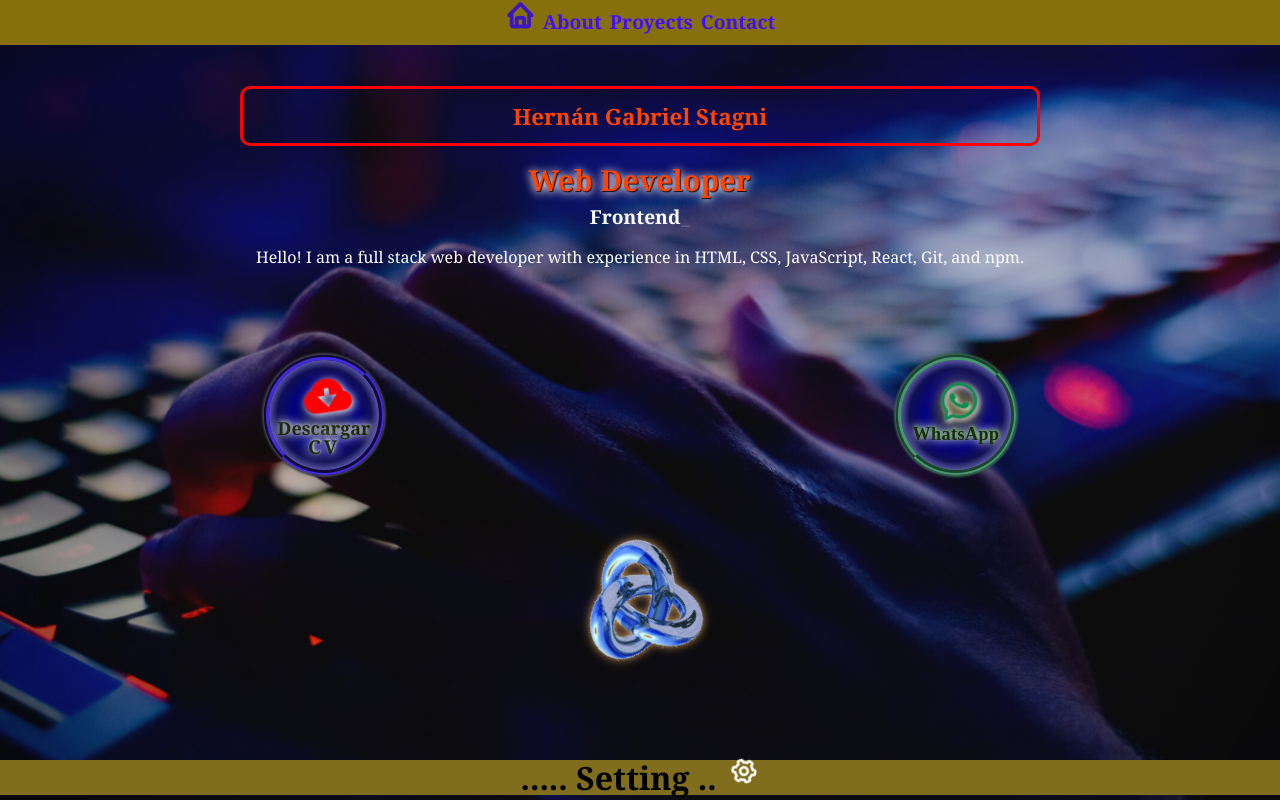
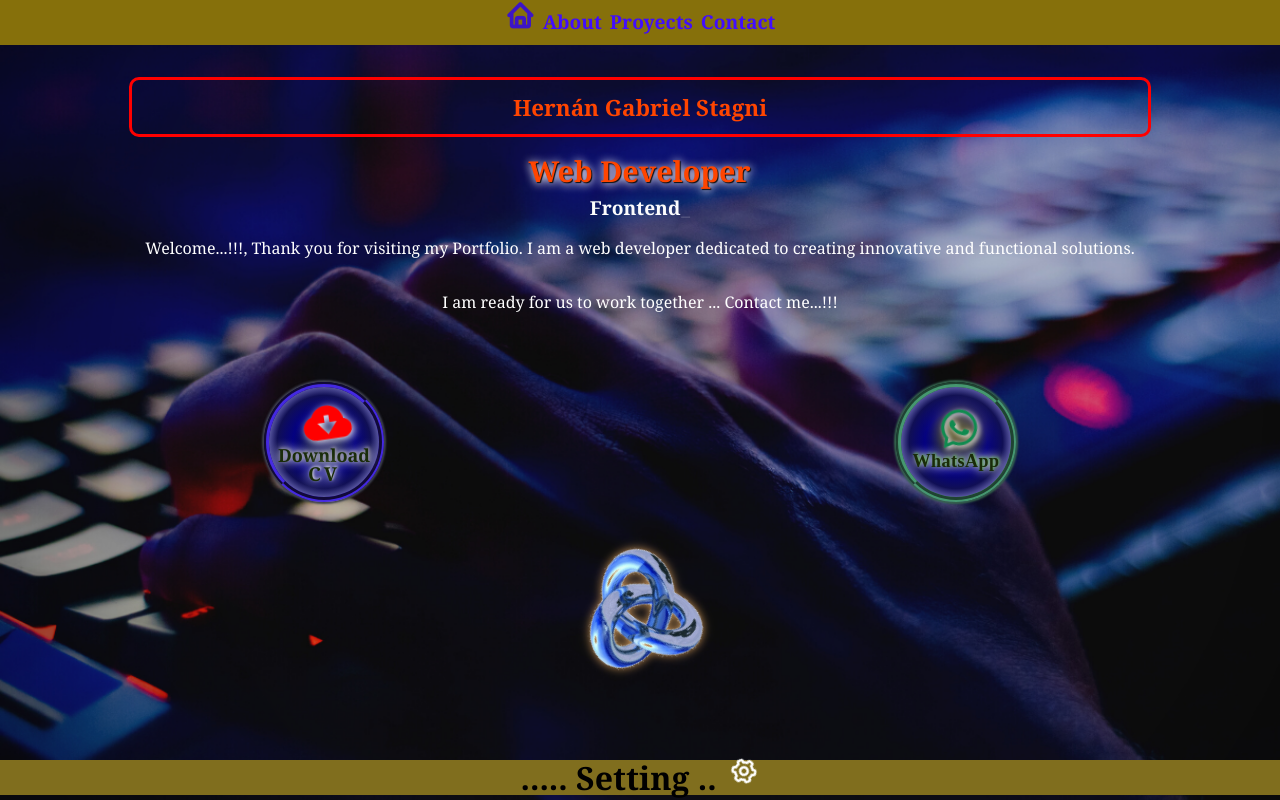
Before and after one commit to HernanGabrielStagni/Portolio-Hernan-Stagni-2024, a React (Vite) app: page / in a window 1280 px wide. Shown: the top 800 px of the page. Built offline with nearby package versions, Linux system fonts and the light colour scheme.

Commit message:
Le hice algunos ajustes respecto del idioma

```diff
--- a/src/COMPONENTS/Descargar_PDF/DescargarPDF.jsx
+++ b/src/COMPONENTS/Descargar_PDF/DescargarPDF.jsx
@@ -1,10 +1,11 @@
 import React from "react";
 import "../Descargar_PDF/descargarPDF_CSS.css";
+import { useTranslation } from "react-i18next";
 
 
 const DescargarPDF = () => {
   const urlPDF = "/pdf/CV_Hernan Gabriel Stagni Español 2 .pdf"; // Reemplaza esto con la ruta real de tu archivo PDF
-
+  const { t } = useTranslation();
   return (
     <div className="container_general">
       <a
@@ -16,8 +17,8 @@ const DescargarPDF = () => {
 
             <div className="circulo__descarga">
               <i className="bx bxs-cloud-download bx-tada"></i>
-              <h3>Descargar </h3>
-              <h2>CV</h2>
+              <h3>{t("DescargarPDF.descargar")} </h3>
+              <h2>{t("DescargarPDF.cv")}</h2>
               <br />
             </div>
 
--- a/src/COMPONENTS/Inicio.jsx
+++ b/src/COMPONENTS/Inicio.jsx
@@ -5,6 +5,11 @@ import { useTranslation } from "react-i18next";
 
 import Whatsapp from "./WHATSAPP/Whatsapp";
 import Typewriter from 'typewriter-effect';
+
+// con esto en cada componente accedemos a las variables en cada lengueje
+//import { useTranslation } from "react-i18next"; (importa el Hook )
+//const { t } = useTranslation();  (baja en t el json)
+//<h1 >{t("inicio.name")}</h1>     (accede a la variable deseada)
 
 const Inicio = () => {
   const { t } = useTranslation();
@@ -51,6 +56,7 @@ const Inicio = () => {
        {/* // Hola , soy un desarrollador web full stack con expreriencioa
        //en HTML, CSS, JavaScript, React, Git y npm. */}
         <p> {t("inicio.presentation")}</p>
+        <p> {t("inicio.invitacion")}</p>
 
       </div>
 
--- a/src/COMPONENTS/PROYECTS/Proyects.jsx
+++ b/src/COMPONENTS/PROYECTS/Proyects.jsx
@@ -15,12 +15,14 @@ function Proyect({
   const handlePrevius = () => {
     currentImg > 0
       ? (setCurrentImg(currentImg - 1), console.log(currentImg))
-      : (setCurrentImg(2), console.log(currentImg));
+      // : (setCurrentImg(2),
+      : console.log(currentImg);
   };
   const handleNext = () => {
     currentImg < 2
       ? (setCurrentImg(currentImg + 1), console.log(currentImg))
-      : (setCurrentImg(0), console.log(currentImg));
+      // : (setCurrentImg(2),
+      : console.log(currentImg);
   };
 
   return (
--- a/src/locales/en.json
+++ b/src/locales/en.json
@@ -13,6 +13,9 @@
     "inicio.fullStack":"FULL STACK",
     "inicio.Frontend":"Frontend",
     "inicio.Backend":"Backend",
+    "inicio.presentation":"Welcome...!!!, Thank you for visiting my Portfolio. I am a web developer dedicated to creating innovative and functional solutions.",
+    "inicio.invitacion":"I am ready for us to work together ... Contact me...!!!",
+    "DescargarPDF.descargar":"Download",
+    "DescargarPDF.cv":"CV"
 
-    "inicio.presentation":"Hello! I am a full stack web developer with experience in HTML, CSS, JavaScript, React, Git, and npm."
   }
--- a/src/locales/es.json
+++ b/src/locales/es.json
@@ -11,6 +11,11 @@
     "inicio.fullStack":"FULL STACK",
     "inicio.Frontend":"Frontend",
     "inicio.Backend":"Backend",
-    "inicio.presentation":"Hola , soy un desarrollador web full stack con expreriencioa en  HTML, CSS, JavaScript, React, Git y npm."
+    "inicio.presentation":"Bienvenido...!!!, Graicas por visitar mi Portafolio. Soy un desarrollador web dedicado a la creación de soluciones innovadoras y funcionales.",
+    "inicio.invitacion":" Estoy listo para que trabajemos juntos. Contactame...!!!",
+
+    "DescargarPDF.descargar":"Descargarss",
+    "DescargarPDF.cv":"CV"
+
 
   }
```
